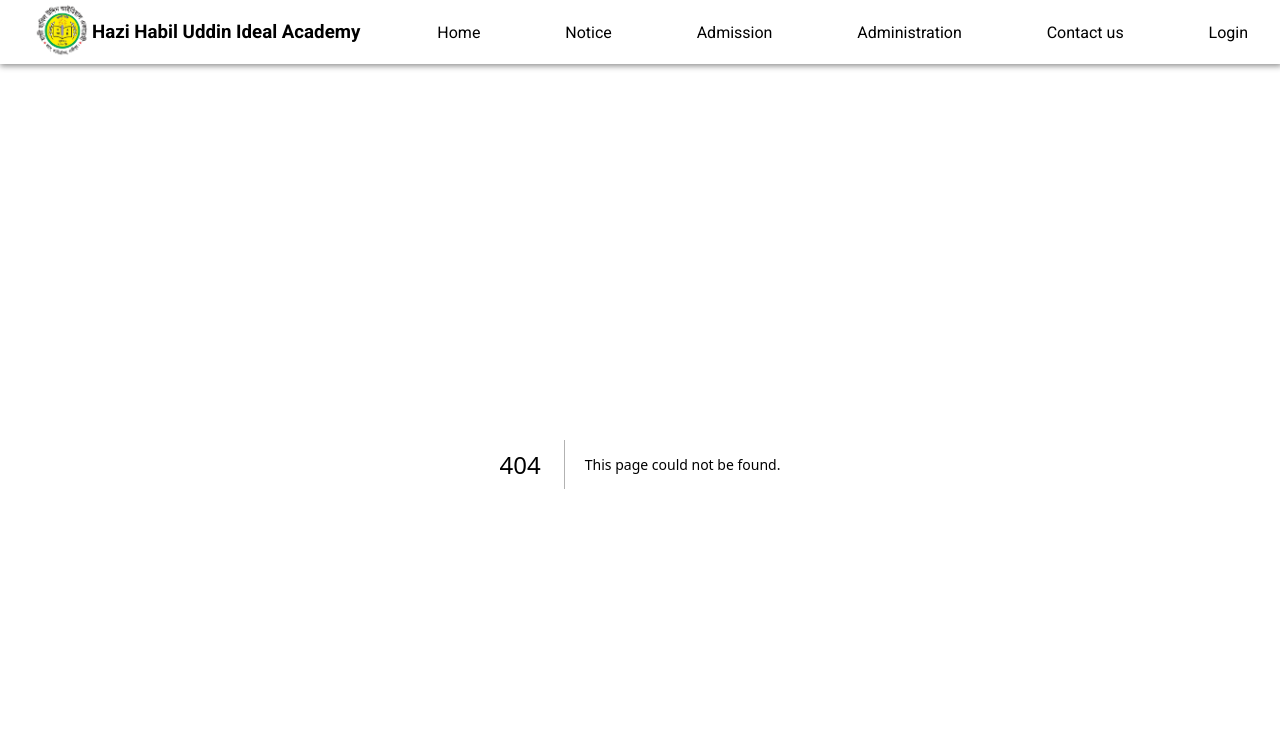
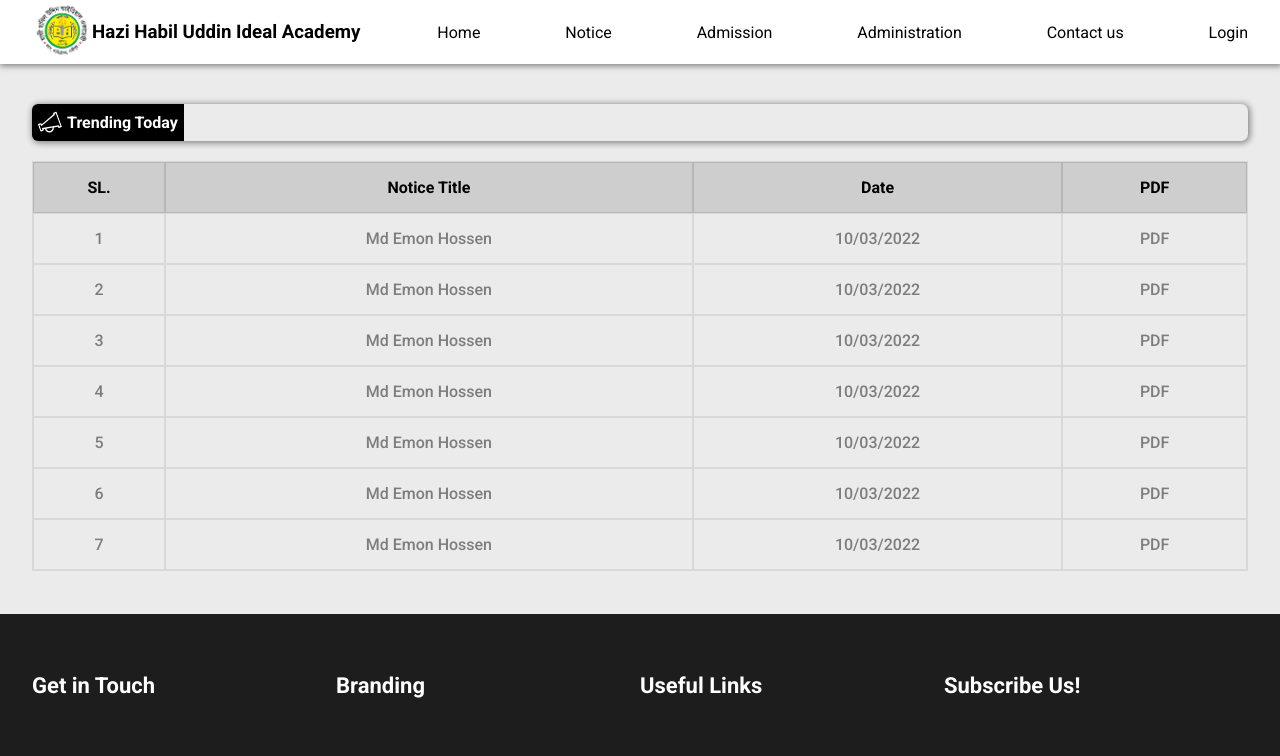
Before and after one commit to md-emon-hossen/habil-udding, a Next.js app: page /notice in a window 1280 px wide. Before the commit this address had no page. Shown: the top 756 px of the page. Built offline with nearby package versions, Linux system fonts and the light colour scheme.

Commit message:
notice update

```diff
--- a/componnent/Navber.js
+++ b/componnent/Navber.js
@@ -7,7 +7,6 @@ import styles from "../styles/Navber.module.css";
 export default function Navber() {
 
   const [nav, setNav] = useState(false);
-  console.log(nav);
 
   return <nav className={styles.navberWrp}>
     <div className={styles.moboNav}>
--- /dev/null
+++ b/componnent/Notic.js
@@ -0,0 +1,62 @@
+import styles from "../styles/Notic.module.css"
+
+
+export default function Notic() {
+    return (
+        <div className={styles.noticWrp}>
+            <div className={styles.heading}>
+                <div>SL.</div>
+                <div>Notice Title</div>
+                <div>Date</div>
+                <div>PDF</div>
+            </div>
+
+            <div className={styles.body}>
+                <div>1</div>
+                <div>Md Emon Hossen</div>
+                <div>10/03/2022</div>
+                <div>PDF</div>
+            </div>
+            <div className={styles.body}>
+                <div>2</div>
+                <div>Md Emon Hossen</div>
+                <div>10/03/2022</div>
+                <div>PDF</div>
+            </div>
+            <div className={styles.body}>
+                <div>3</div>
+                <div>Md Emon Hossen</div>
+                <div>10/03/2022</div>
+                <div>PDF</div>
+            </div>
+            <div className={styles.body}>
+                <div>4</div>
+                <div>Md Emon Hossen</div>
+                <div>10/03/2022</div>
+                <div>PDF</div>
+            </div>
+            <div className={styles.body}>
+                <div>5</div>
+                <div>Md Emon Hossen</div>
+                <div>10/03/2022</div>
+                <div>PDF</div>
+            </div>
+            <div className={styles.body}>
+                <div>6</div>
+                <div>Md Emon Hossen</div>
+                <div>10/03/2022</div>
+                <div>PDF</div>
+            </div>
+            <div className={styles.body}>
+                <div>7</div>
+                <div>Md Emon Hossen</div>
+                <div>10/03/2022</div>
+                <div>PDF</div>
+            </div>
+
+
+
+
+        </div>
+    )
+}
--- /dev/null
+++ b/pages/notice.js
@@ -0,0 +1,16 @@
+import Notic from "../componnent/Notic";
+import TrandToday from "../componnent/TrandToday";
+import styles from "../styles/Notice.module.css";
+
+
+export default function Notice() {
+    return (
+        <div className={styles.container}>
+            <div className={styles.notice}>
+                <TrandToday clasname={true} />
+                <Notic />
+            </div>
+        </div>
+    )
+
+}
--- a/styles/Navber.module.css
+++ b/styles/Navber.module.css
@@ -7,6 +7,14 @@
 
 .moboNav {
     display: none;
+}
+
+.link {
+    transition: .3s;
+}
+
+.link:hover {
+    color: red;
 }
 
 @media (max-width:990px) {
@@ -53,16 +61,8 @@
         cursor: pointer;
     }
 
-    /* .link>{
-        padding-bottom: 20px;
-        font-weight: 500;
-        width: 100%;
-        padding-top: 15px;
-    } */
-
     .link:hover {
         background: rgb(243, 243, 243);
-
     }
 
     .active {
--- /dev/null
+++ b/styles/Notic.module.css
@@ -0,0 +1,47 @@
+.noticWrp {
+    width: 100%;
+    display: grid;
+    margin: 20px 0px;
+    display: flex;
+    flex-direction: column;
+    justify-content: center;
+    border: 1px solid rgb(216, 216, 216);
+
+}
+
+.heading>div {
+    padding: 15px 0px;
+    font-weight: 600;
+    text-align: center;
+    display: grid;
+    align-items: center;
+    background: rgb(206, 206, 206);
+    border: 1px solid rgb(182, 182, 182);
+}
+
+.body>div {
+    text-align: center;
+    border: 1px solid rgb(216, 216, 216);
+    display: grid;
+    padding: 15px 0px;
+    align-items: center;
+    color: rgb(125, 125, 125);
+    font-weight: 500;
+    cursor: pointer;
+}
+
+.heading {
+    display: grid;
+    grid-template-columns: .5fr 2fr 1.4fr .7fr;
+    text-align: center;
+}
+
+.body {
+    display: grid;
+    grid-template-columns: .5fr 2fr 1.4fr .7fr;
+    text-align: center;
+}
+
+.noticWrp>div:hover {
+    background-color: rgb(220, 220, 220);
+}
--- /dev/null
+++ b/styles/Notice.module.css
@@ -0,0 +1,24 @@
+.container {
+    min-height: 550px;
+    height: fit-content;
+    display: grid;
+    grid-template-columns: .7fr 2.5fr .8fr;
+    grid-template-rows: 65px auto auto;
+    grid-gap: 15px;
+    grid-template-areas:
+        "notice notice notice"
+}
+
+
+
+
+
+
+.notice {
+    grid-area: notice;
+    width: 95%;
+    margin: auto;
+    margin-top: 20px;
+    margin-bottom: 20px;
+    height: fit-content;
+}
```
Also changed, not shown: pages/404.js (added, +16 -0 lines), styles/NotFound.module.css (added, +18 -0 lines).
